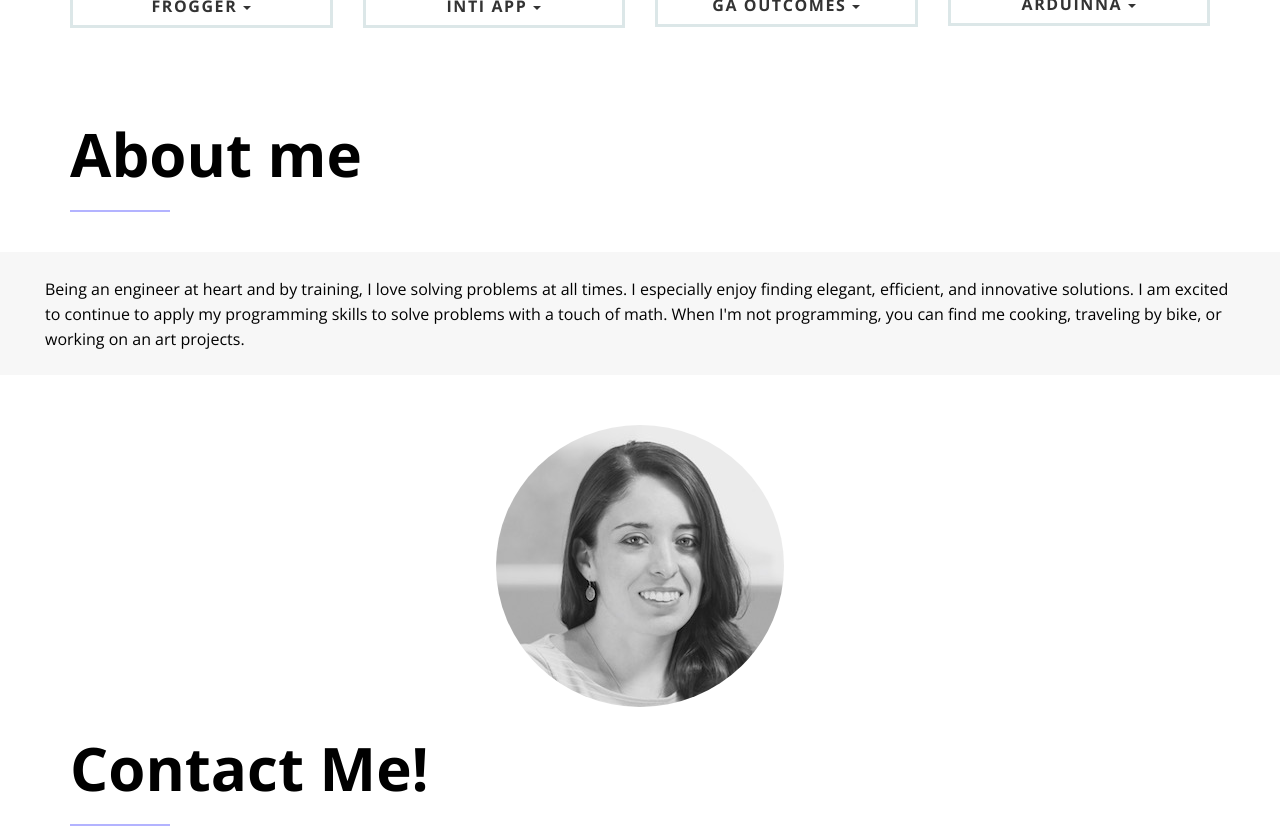
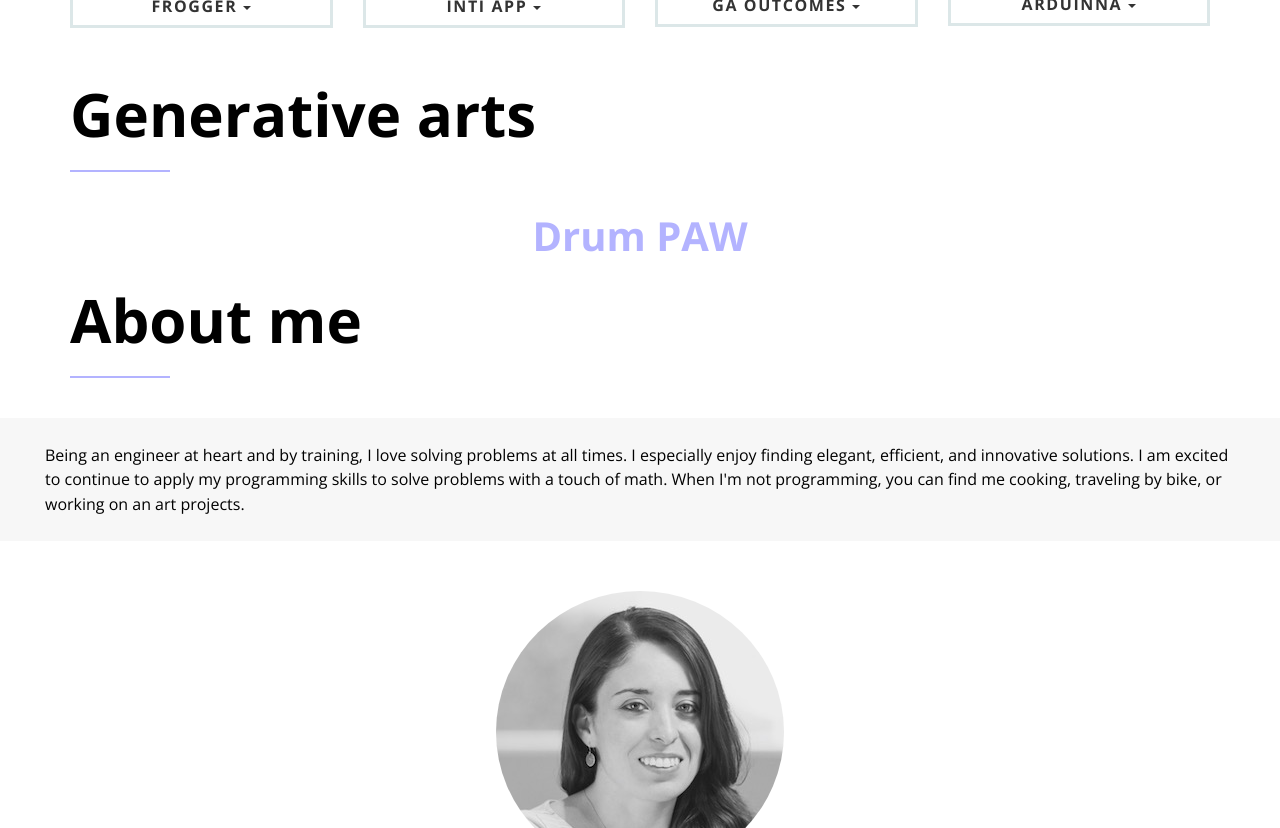
Before and after one commit to la-mari/la-mari.github.io, a plain HTML site: page index.html in a window 1280 px wide. Shown: the part 873-1701 px from the top of the page. Drawn offline with nearby package versions, Linux system fonts and the light colour scheme; some packages are replaced by stand-ins of ours.

Commit message:
added generative arts

```diff
--- a/css/custom.css
+++ b/css/custom.css
@@ -20,6 +20,11 @@
 	border-bottom: 0;
 }
 
+.centered {
+	text-align: center;
+	color: #b3b3ff;
+}
+
 /*.btn:hover{
 	border:1px solid black;
 }*/
--- a/index.html
+++ b/index.html
@@ -113,7 +113,22 @@
       </div>
     </section>
 
-    <section id="about" class="section">
+<br>
+<br>
+<!--     <section id="arts" class="section"> -->
+      <div class="container">
+        <div class="row">
+          <div class="col-sm-12">
+            <h2 class="heading">Generative arts</h2>
+            <h2 class="centered"> <a href="https://la-mari.github.io/p5_electric_drums/">Drum PAW</a>
+            </h2>
+          </div>
+        </div>
+      </div>
+<!--     </section> -->
+
+
+<!--     <section id="about" class="section"> -->
       <div class="container">
         <div class="row">
           <div class="col-sm-12">
@@ -138,7 +153,7 @@
             </div>
           </div>
       </div>
-    </section>
+<!--     </section> -->
 
     <section id="contact">
       <div class="container clearfix">
```
